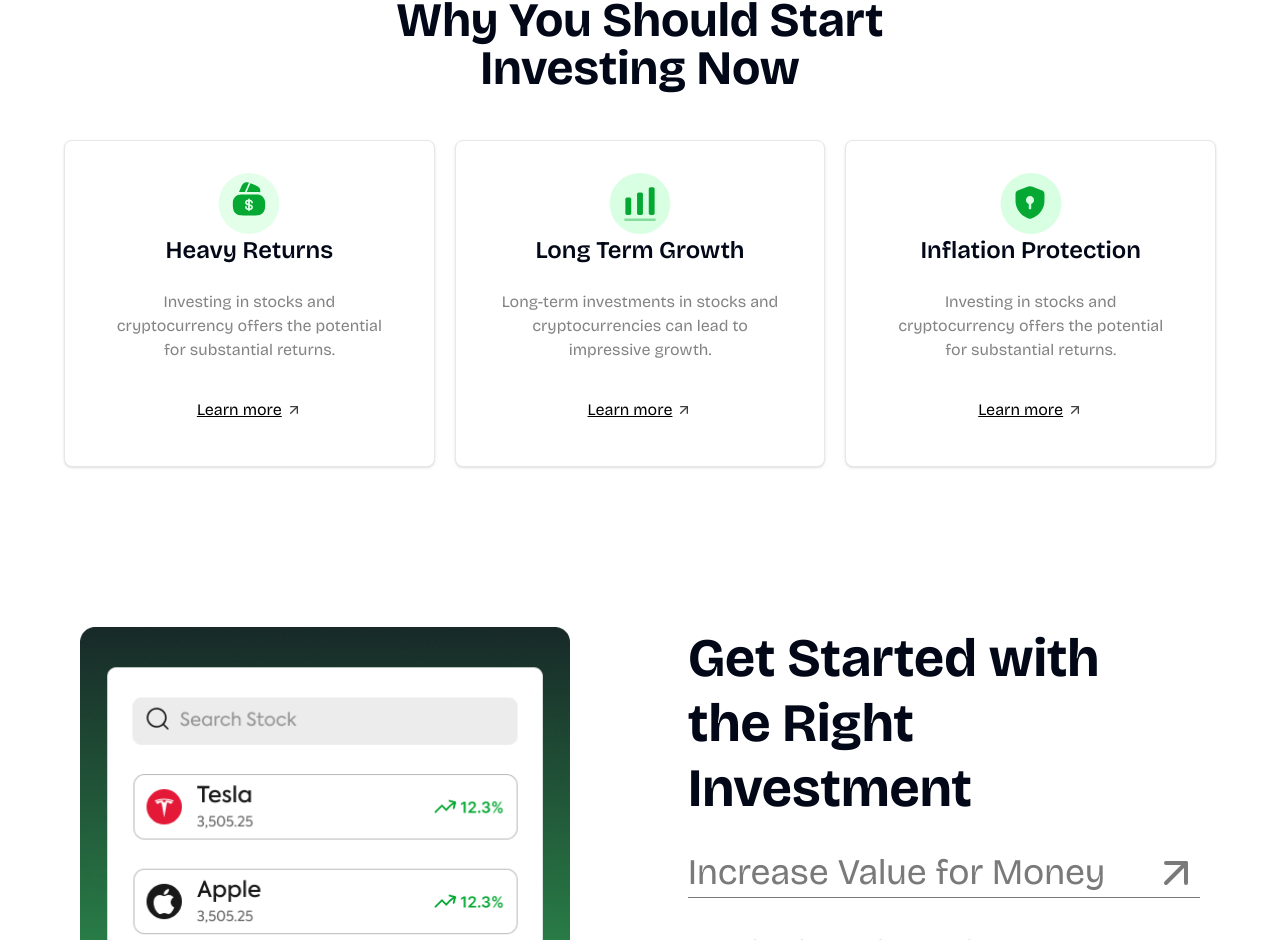
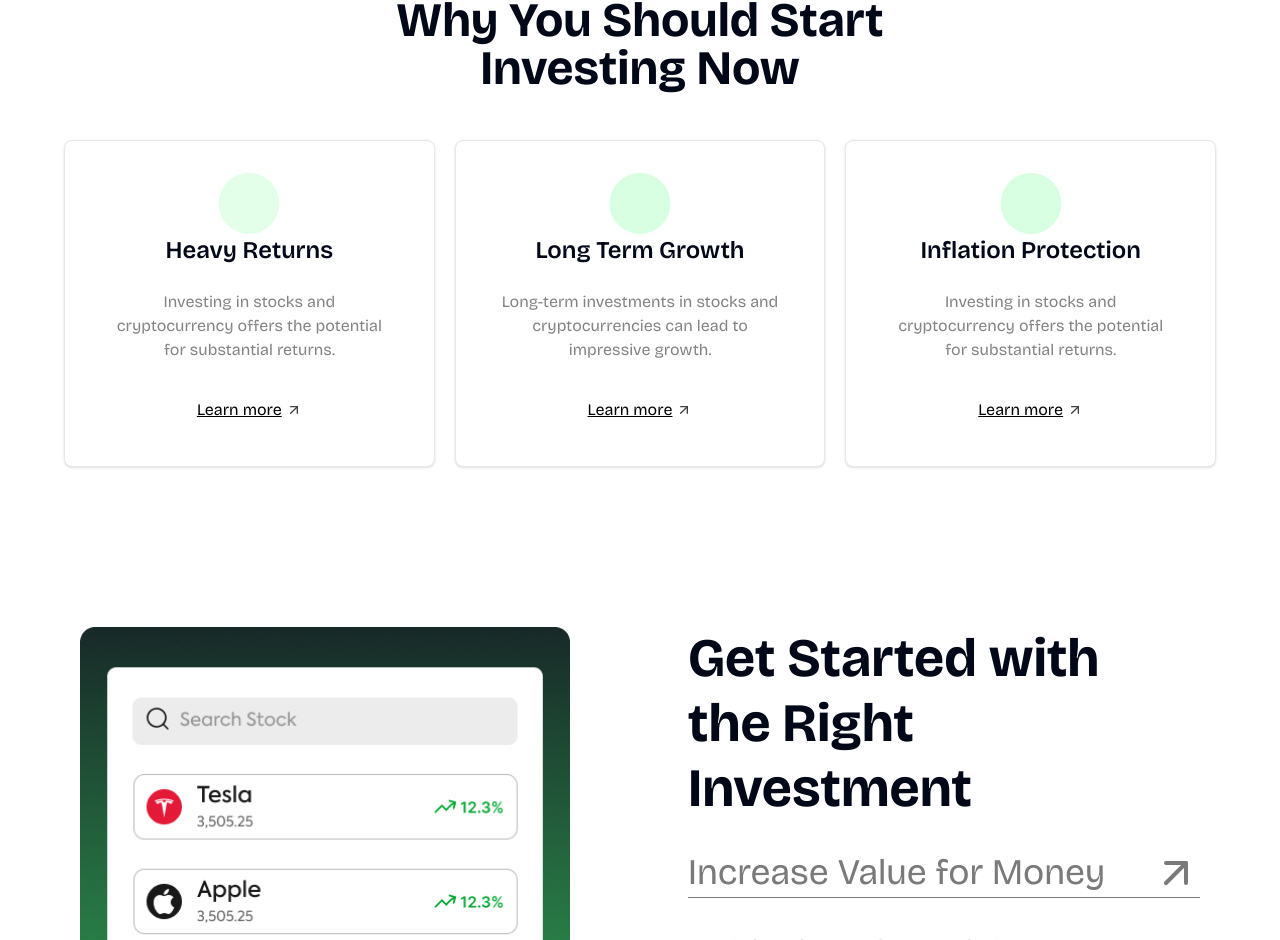
Before and after one commit to Giddyware/backthirsty, a Next.js app: page / in a window 1280 px wide. Shown: the part 920-1860 px from the top of the page. Built offline with nearby package versions, Linux system fonts and the light colour scheme.

Commit message:
chore: type feature card

```diff
--- a/components/feature-card/index.tsx
+++ b/components/feature-card/index.tsx
@@ -1,119 +1,64 @@
 import { ArrowUpRight } from "lucide-react";
 import Link from "next/link";
+import { HeavyReturnsIcon, InflationProtectionIcon, LongTermGrowthIcon } from "../icons";
+import type { Feature, FeatureCardProps } from "./types";
 
-interface CardProps {
-  title: string;
-  description: string;
-  children: React.ReactNode;
-}
-
-const FeatureCard: React.FC<CardProps> = ({ title, description, children }) => {
+const FeatureCard: React.FC<FeatureCardProps> = ({
+  title,
+  description,
+  icon,
+  href = "#"
+}) => {
   return (
-    <div className="py-8 px-5 bg-white text-center flex-1 border border-gray-200 rounded-lg shadow">
+    <article className="py-8 px-5 bg-white text-center flex-1 border border-gray-200 rounded-lg shadow">
       <div className="flex items-center flex-col mb-6">
-        <span className="">{children}</span>
+        <span aria-hidden="true">{icon}</span>
         <h2 className="text-2xl font-semibold">{title}</h2>
       </div>
       <p className="text-[#838383] max-w-[290px] mx-auto mb-6">{description}</p>
       <div className="flex justify-center w-full">
         <Link
-          href="#"
+          href={href}
           className="group flex items-center justify-center gap-1 px-6 py-3 underline hover:no-underline text-black hover:cursor-pointer hover:text-black/75"
+          aria-label={`Learn more about ${title}`}
         >
           <span>Learn more</span>
           <ArrowUpRight className="w-4 h-4 opacity-75 transition-all group-hover:-translate-y-1 group-hover:translate-x-1 group-hover:scale-105 group-hover:text-black group-hover:opacity-100" />
         </Link>
       </div>
-    </div>
+    </article>
   );
 };
 
+const FEATURES: Feature[] = [
+  {
+    title: "Heavy Returns",
+    description: "Investing in stocks and cryptocurrency offers the potential for substantial returns.",
+    icon: <HeavyReturnsIcon />,
+  },
+  {
+    title: "Long Term Growth",
+    description: "Long-term investments in stocks and cryptocurrencies can lead to impressive growth.",
+    icon: <LongTermGrowthIcon />,
+  },
+  {
+    title: "Inflation Protection",
+    description: "Investing in stocks and cryptocurrency offers the potential for substantial returns.",
+    icon: <InflationProtectionIcon />,
+  },
+];
+
 export const CardContainer: React.FC = () => {
   return (
-    <div className="flex mx-auto gap-[20px] items-start flex-wrap w-full px-4 sm:px-6 lg:px-8">
-      <FeatureCard
-        title="Heavy Returns"
-        description="Investing in stocks and cryptocurrency offers the potential for substantial returns."
-      >
-        <svg
-          width="62"
-          height="61"
-          viewBox="0 0 62 61"
-          fill="none"
-          xmlns="http://www.w3.org/2000/svg"
-        >
-          <rect x="0.5" width="61" height="61" rx="30.5" fill="#E3FFEA" />
-          <path
-            d="M30.9017 9.63089L26.9069 18.9301H22.9121C22.249 18.9301 21.6025 18.9798 20.9727 19.1124L22.6303 15.1342L22.6966 14.985L22.796 14.7197C22.8458 14.6037 22.8789 14.5043 22.9286 14.4214C24.8515 9.96241 27.0064 8.57002 30.9017 9.63089Z"
-            fill="#05A832"
-          />
-          <path
-            d="M42.1566 19.3776L42.1234 19.361C41.1289 19.0792 40.1177 18.93 39.09 18.93H28.7134L32.443 10.2607L32.4927 10.1447C32.7248 10.2276 32.9734 10.3436 33.2221 10.4265L36.8854 11.9681C38.9242 12.8135 40.3498 13.692 41.2283 14.7529C41.3775 14.9518 41.5101 15.1341 41.6427 15.3496C41.7919 15.5817 41.9079 15.8137 41.9742 16.0624C42.0406 16.2116 42.0903 16.3442 42.1234 16.4934C42.3721 17.3387 42.3886 18.3001 42.1566 19.3776Z"
-            fill="#05A832"
-          />
-          <path
-            d="M31.8628 35.2409H32.2772C32.7745 35.2409 33.1889 34.7934 33.1889 34.2464C33.1889 33.5502 32.99 33.4507 32.559 33.285L31.8628 33.0363V35.2409Z"
-            fill="#05A832"
-          />
-          <path
-            d="M41.4274 21.748C40.6814 21.5325 39.9024 21.4164 39.0901 21.4164H22.9119C21.7847 21.4164 20.7238 21.6319 19.7293 22.0629C16.845 23.3061 14.8228 26.1738 14.8228 29.5056V32.7379C14.8228 33.1357 14.8559 33.517 14.9056 33.9148C15.2703 39.186 18.0882 42.0039 23.3594 42.352C23.7407 42.4018 24.1219 42.4349 24.5363 42.4349H37.4657C43.5988 42.4349 46.8312 39.5175 47.1461 33.7159C47.1627 33.401 47.1793 33.0694 47.1793 32.7379V29.5056C47.1793 25.8423 44.7426 22.7591 41.4274 21.748ZM33.1228 31.6605C33.8853 31.9257 34.913 32.4893 34.913 34.2463C34.913 35.7548 33.7361 36.9648 32.2774 36.9648H31.863V37.3295C31.863 37.8102 31.4817 38.1914 31.001 38.1914C30.5203 38.1914 30.1391 37.8102 30.1391 37.3295V36.9648H29.9899C28.3986 36.9648 27.0891 35.6221 27.0891 33.9645C27.0891 33.4838 27.4703 33.1026 27.951 33.1026C28.4317 33.1026 28.813 33.4838 28.813 33.9645C28.813 34.6607 29.3434 35.2409 29.9899 35.2409H30.1391V32.4395L28.8793 31.992C28.1168 31.7268 27.0891 31.1632 27.0891 29.4061C27.0891 27.8977 28.266 26.6876 29.7247 26.6876H30.1391V26.323C30.1391 25.8423 30.5203 25.461 31.001 25.461C31.4817 25.461 31.863 25.8423 31.863 26.323V26.6876H32.0122C33.6035 26.6876 34.913 28.0303 34.913 29.6879C34.913 30.1686 34.5317 30.5499 34.051 30.5499C33.5703 30.5499 33.1891 30.1686 33.1891 29.6879C33.1891 28.9917 32.6586 28.4116 32.0122 28.4116H31.863V31.2129L33.1228 31.6605Z"
-            fill="#05A832"
-          />
-          <path
-            d="M28.813 29.4061C28.813 30.1023 29.0119 30.2017 29.4429 30.3675L30.1391 30.6161V28.4115H29.7247C29.2108 28.4115 28.813 28.8591 28.813 29.4061Z"
-            fill="#05A832"
-          />
-        </svg>
-      </FeatureCard>
-      <FeatureCard
-        title="Long Term Growth"
-        description="Long-term investments in stocks and cryptocurrencies can lead to impressive growth."
-      >
-        <svg
-          width="62"
-          height="61"
-          viewBox="0 0 62 61"
-          fill="none"
-          xmlns="http://www.w3.org/2000/svg"
-        >
-          <rect x="0.5" width="61" height="61" rx="30.5" fill="#D9FFE3" />
-          <path
-            opacity="0.4"
-            d="M45.625 47.9688H16.375C15.7088 47.9688 15.1562 47.4162 15.1562 46.75C15.1562 46.0838 15.7088 45.5312 16.375 45.5312H45.625C46.2912 45.5312 46.8438 46.0838 46.8438 46.75C46.8438 47.4162 46.2912 47.9688 45.625 47.9688Z"
-            fill="#05A832"
-          />
-          <path
-            d="M20.6 24.6175H18C17.1062 24.6175 16.375 25.3487 16.375 26.2425V40.25C16.375 41.1437 17.1062 41.875 18 41.875H20.6C21.4937 41.875 22.225 41.1437 22.225 40.25V26.2425C22.225 25.3325 21.4937 24.6175 20.6 24.6175Z"
-            fill="#05A832"
-          />
-          <path
-            d="M32.3002 19.4338H29.7002C28.8064 19.4338 28.0752 20.165 28.0752 21.0588V40.25C28.0752 41.1438 28.8064 41.875 29.7002 41.875H32.3002C33.1939 41.875 33.9252 41.1438 33.9252 40.25V21.0588C33.9252 20.165 33.1939 19.4338 32.3002 19.4338Z"
-            fill="#05A832"
-          />
-          <path
-            d="M43.9999 14.25H41.3999C40.5062 14.25 39.7749 14.9812 39.7749 15.875V40.25C39.7749 41.1438 40.5062 41.875 41.3999 41.875H43.9999C44.8936 41.875 45.6249 41.1438 45.6249 40.25V15.875C45.6249 14.9812 44.8936 14.25 43.9999 14.25Z"
-            fill="#05A832"
-          />
-        </svg>
-      </FeatureCard>
-      <FeatureCard
-        title="Inflation Protection"
-        description="Investing in stocks and cryptocurrency offers the potential for substantial returns."
-      >
-        <svg
-          width="62"
-          height="61"
-          viewBox="0 0 62 61"
-          fill="none"
-          xmlns="http://www.w3.org/2000/svg"
-        >
-          <rect x="0.5" width="61" height="61" rx="30.5" fill="#D9FFE3" />
-          <path
-            d="M44.479 28.0699V20.9361C44.479 19.6036 43.4715 18.0924 42.2202 17.5886L33.169 13.8836C31.1377 13.0549 28.8465 13.0549 26.8152 13.8836L17.764 17.5886C16.529 18.0924 15.5215 19.6036 15.5215 20.9361V28.0699C15.5215 36.0162 21.2902 43.4587 29.1715 45.6362C29.7077 45.7824 30.2927 45.7824 30.829 45.6362C38.7102 43.4587 44.479 36.0162 44.479 28.0699ZM31.219 30.9137V35.1874C31.219 35.8537 30.6665 36.4062 30.0002 36.4062C29.334 36.4062 28.7815 35.8537 28.7815 35.1874V30.9137C27.1402 30.3937 25.9377 28.8661 25.9377 27.0624C25.9377 24.8199 27.7577 22.9999 30.0002 22.9999C32.2427 22.9999 34.0627 24.8199 34.0627 27.0624C34.0627 28.8824 32.8602 30.3937 31.219 30.9137Z"
-            fill="#05A832"
-          />
-        </svg>
-      </FeatureCard>
-    </div>
+    <section className="flex mx-auto gap-[20px] items-start flex-wrap w-full px-4 sm:px-6 lg:px-8">
+      {FEATURES.map((feature) => (
+        <FeatureCard
+          key={feature.title}
+          {...feature}
+        />
+      ))}
+    </section>
   );
 };
+
+export default FeatureCard;
--- /dev/null
+++ b/components/feature-card/types.ts
@@ -0,0 +1,12 @@
+export interface FeatureCardProps {
+  title: string;
+  description: string;
+  icon: React.ReactNode;
+  href?: string;
+}
+
+export interface Feature {
+  title: string;
+  description: string;
+  icon: React.ReactNode;
+}
```
